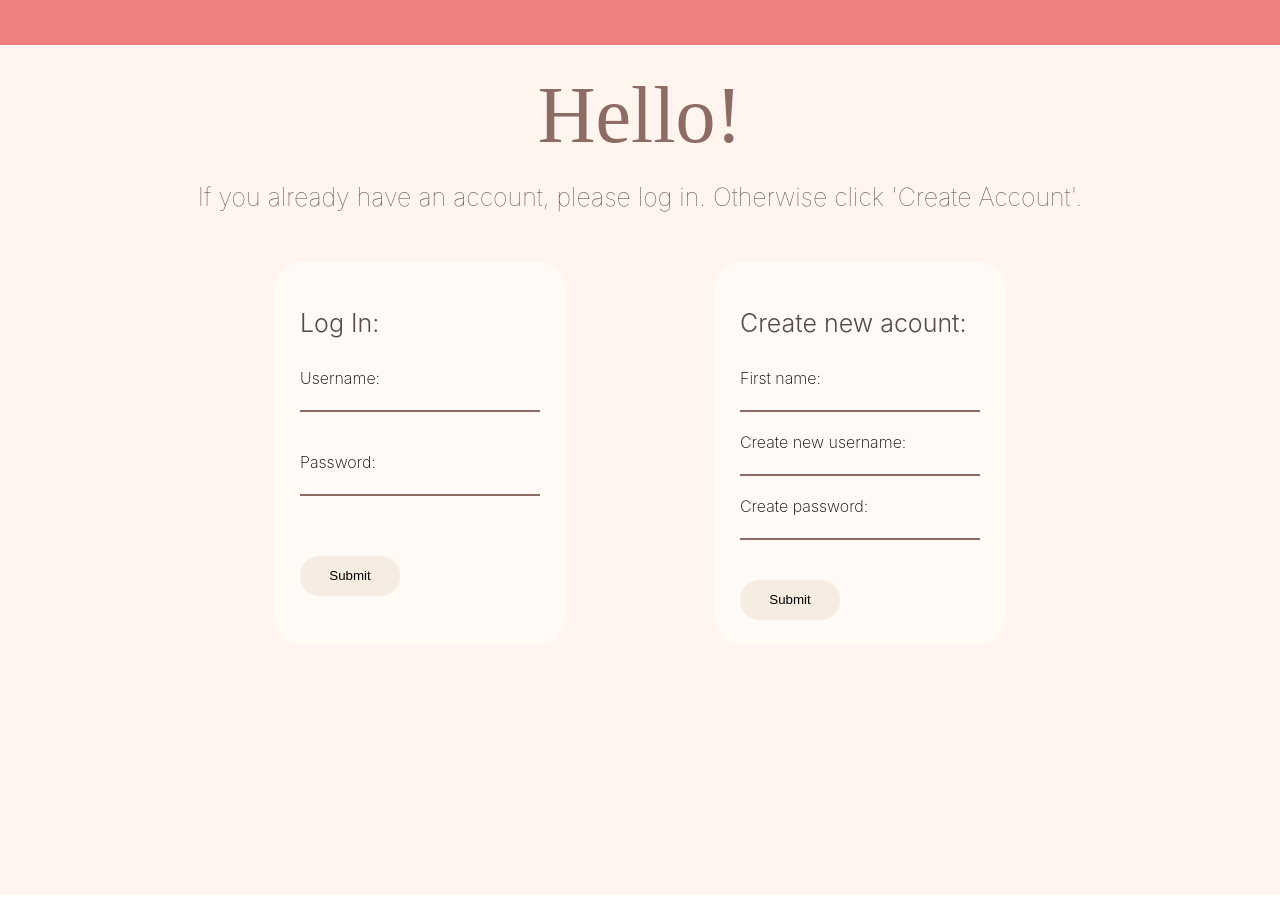
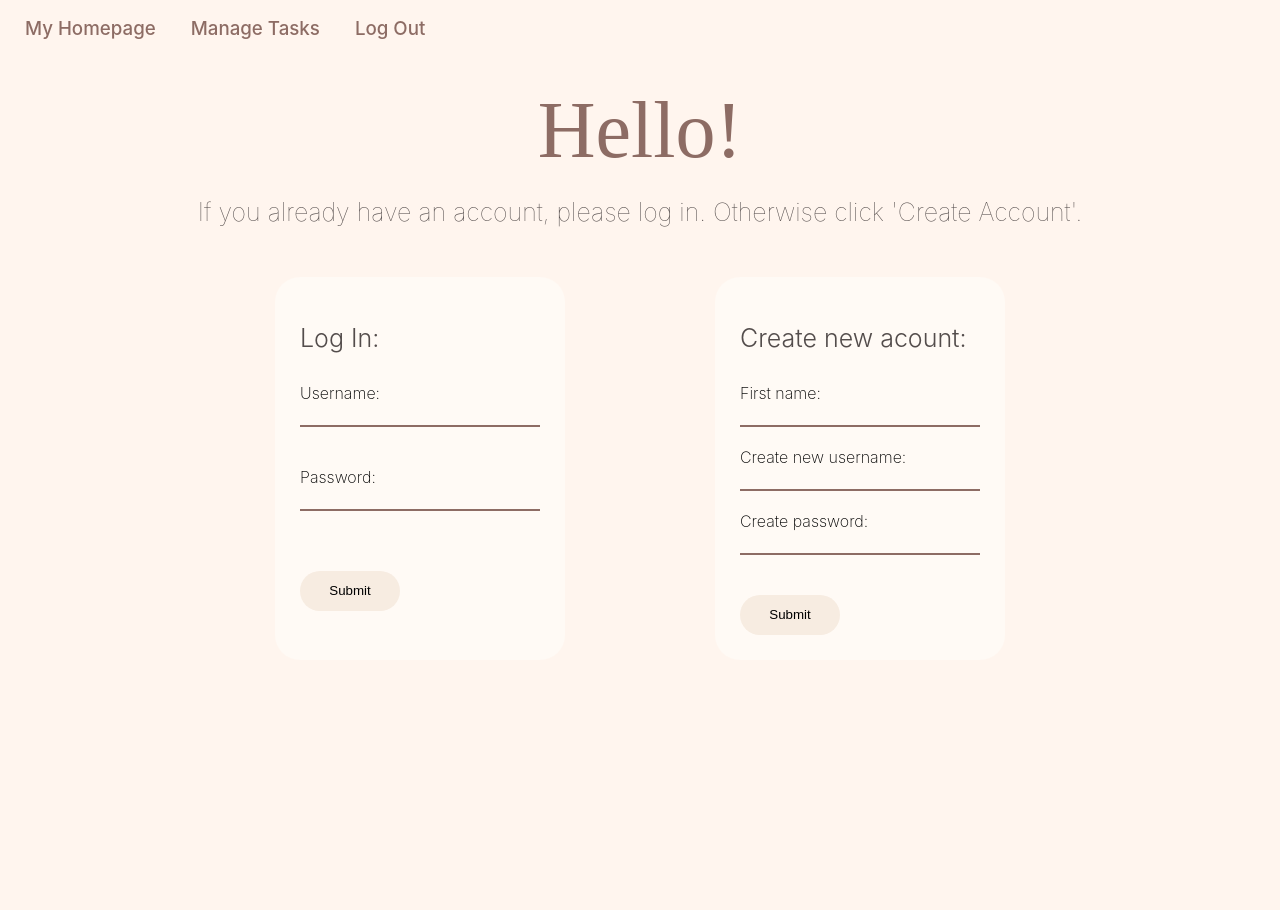
Before and after one commit to gooliajulia/design-my-week, a React (Create React App) app: page / in a window 1280 px wide. Built offline with nearby package versions, Linux system fonts and the light colour scheme; no server answers; a web font is replaced by a local one.

Commit message:
nav bar additions

```diff
--- a/src/App.css
+++ b/src/App.css
@@ -7,8 +7,34 @@ div#App {
 }
 
 div#nav-bar {
-  height: 45px;
-  background-color: lightcoral;
+  height: 40px;
+  padding: 10px;
+  padding-left: 25px;
+  background-color: seashell;
+  display: flex;
+  justify-content: flex-start;
+  column-gap: 35px;
+}
+
+a.nav {
+  text-decoration: none;
+  color: black;
+}
+
+a:visited {
+  text-decoration: none;
+  color: black;
+}
+
+div#nav-bar h3 {
+  margin: 0px;
+  margin-top: 7px;
+  font-weight: 500;
+  color: rgb(141, 108, 100)
+}
+
+div#nav-bar h3:hover {
+  color: black;
 }
 
 /* --------- Welcome Page ---------- */
@@ -39,15 +65,6 @@ input#submit-name {
 
 form#name-submit {
   display: flex;
-}
-
-h5.match {
-  color: green;
-  display: none;
-}
-
-h5.noMatch {
-  color: red;
 }
 
 
--- a/src/components/Nav.js
+++ b/src/components/Nav.js
@@ -1,7 +1,17 @@
+import {Link} from 'react-router-dom'
 
 const Nav = () => {
     return (
         <div id='nav-bar'>
+            <Link className='nav' to='/homepage/:usersName'>
+                <h3>My Homepage</h3>
+            </Link>
+            <Link className='nav' to='/'>
+                <h3>Manage Tasks</h3>
+            </Link>
+            <Link className='nav' to='/'>
+                <h3>Log Out</h3>
+            </Link>
 
         </div>
     )
```
